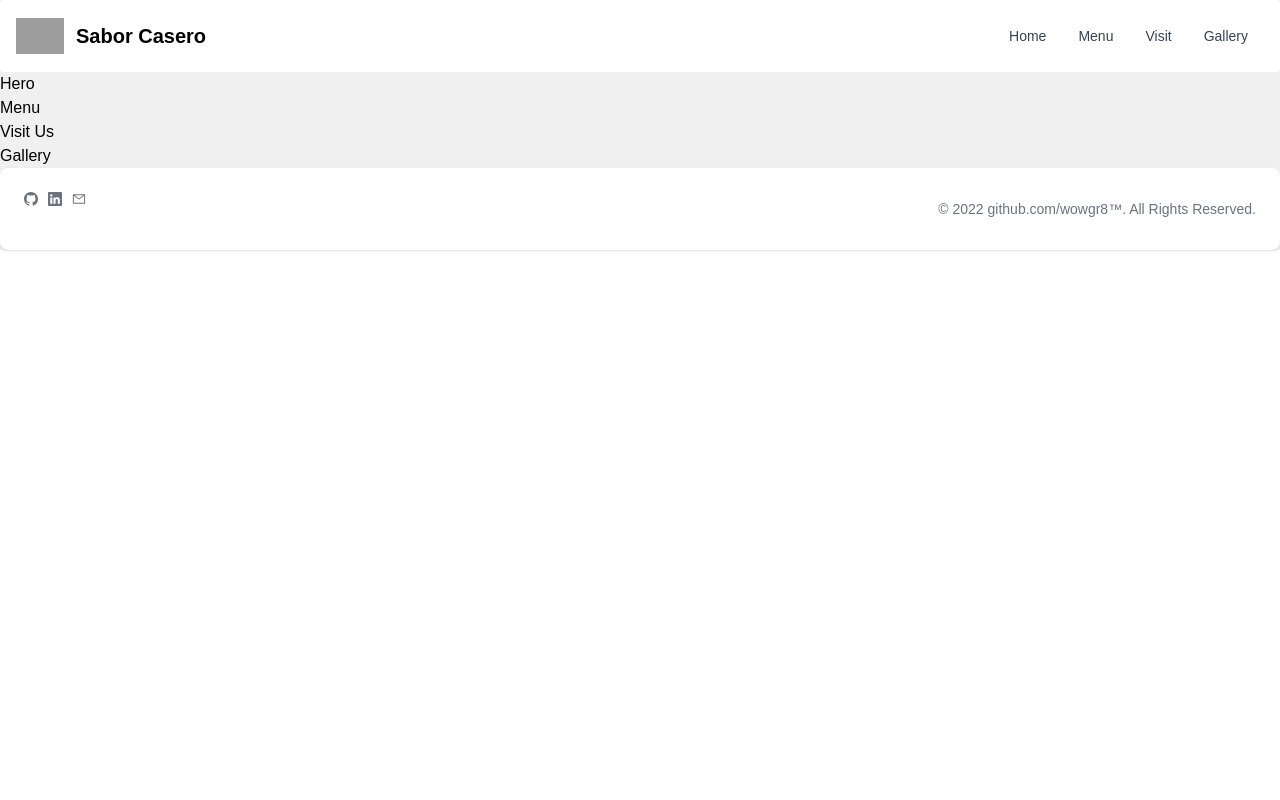
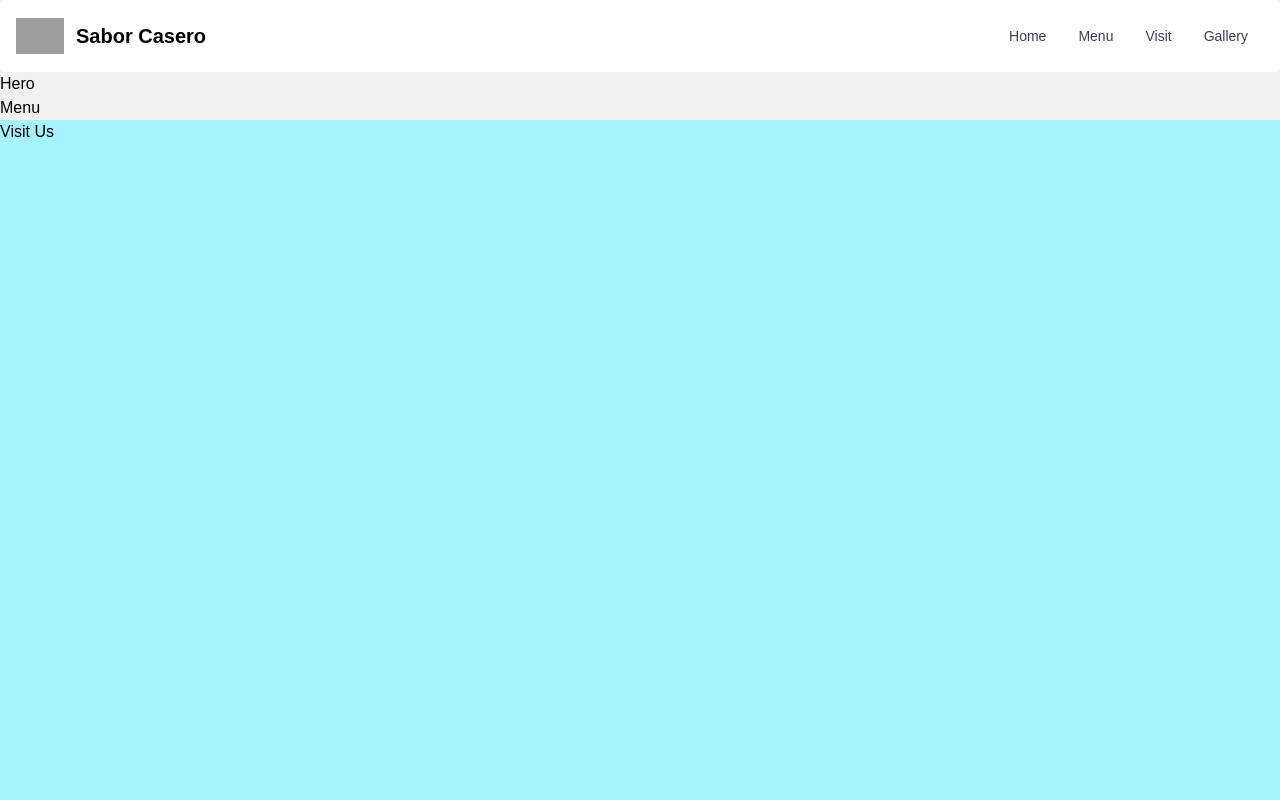
Before and after one commit to wowgr8/sabor-casero, a React (Create React App) app: page / in a window 1280 px wide. Shown: the top 800 px of the page. Built offline with nearby package versions, Linux system fonts and the light colour scheme; grey boxes are pictures that could not be loaded.

Commit message:
add temporary full page styling  and replace id with name attribute for smooth scroll functionality.

```diff
--- a/src/components/Visit.js
+++ b/src/components/Visit.js
@@ -5,8 +5,8 @@ import React from 'react';
 
 function Visit() {
   return (
-    <div className='visit' id='visit'>
-      <div className='container'>
+    <div name='visit' className='snap-y snap-mandatory w-screen h-screen overflow-scroll'>
+      <div className="bg-cyan-200 w-screen h-screen flex">
         <h2>Visit Us</h2>
 
       </div>
```
